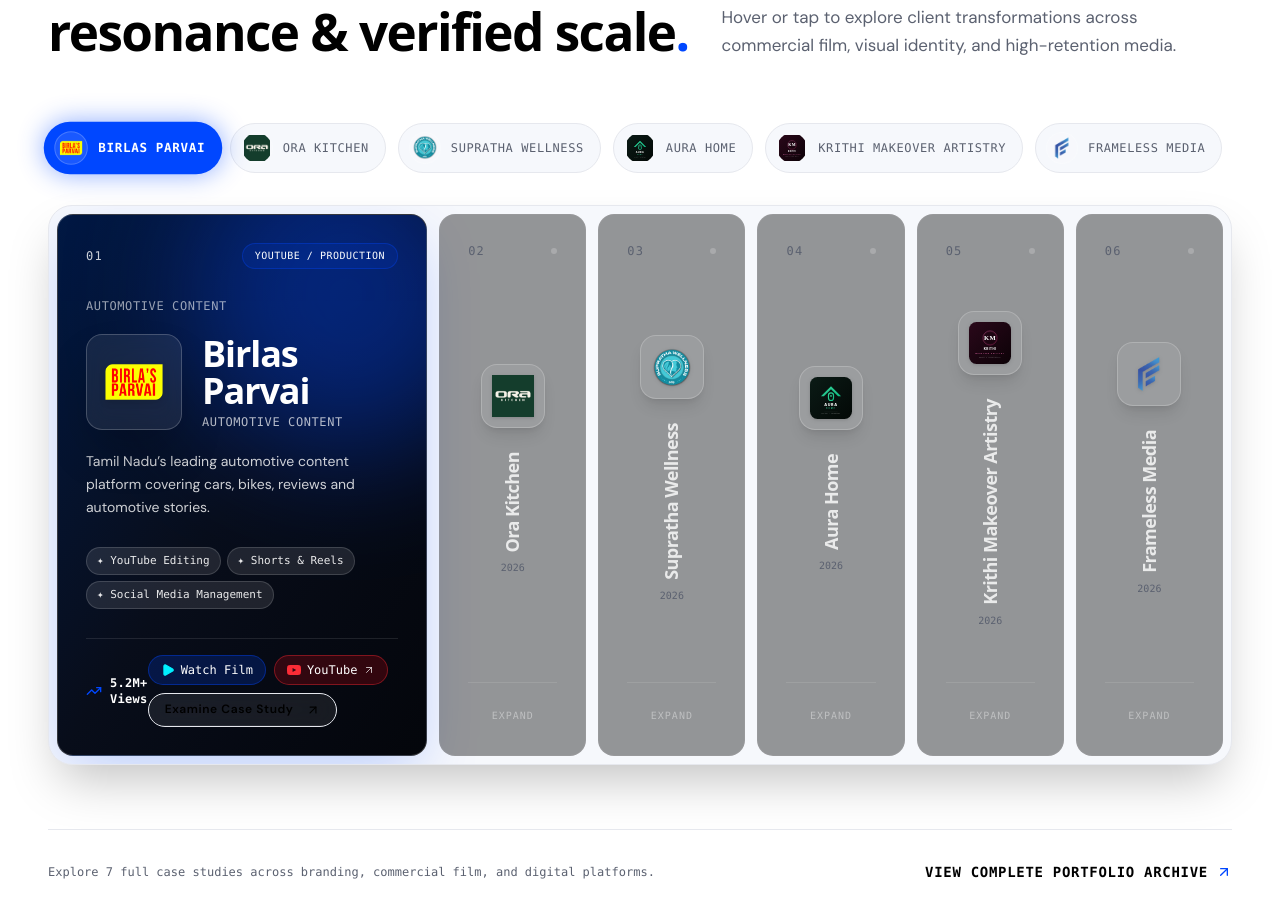
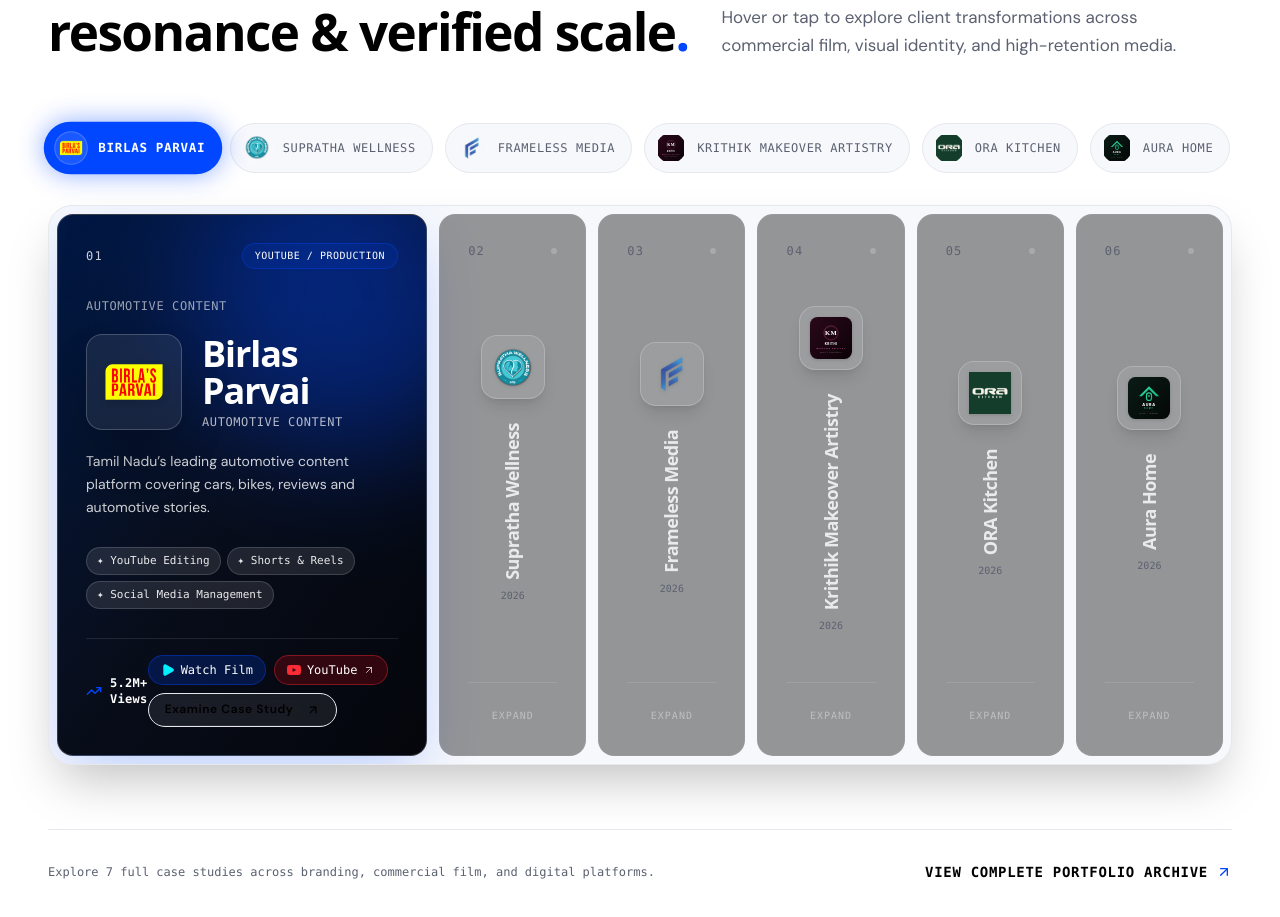
Before and after one commit to framelesshub-ui/frameless, a Next.js app: page / in a window 1280 px wide. Shown: the part 2050-2967 px from the top of the page. Built offline with nearby package versions, Linux system fonts and the light colour scheme; a web font is replaced by a local one.

Commit message:
feat: reorder client roster and active logo assets to priority sequence
1. BIRLAS PARVAI
2. SUPRATHA WELLNESS
3. FRAMELESS MEDIA
4. KRITHIK MAKEOVER ARTISTRY
5. ORA KITCHEN
6. AURA HOME

```diff
--- a/src/app/layout.tsx
+++ b/src/app/layout.tsx
@@ -161,11 +161,11 @@
           position: 2,
           item: {
             '@type': 'CreativeWork',
-            name: 'ORA Kitchens — Cinematic Commercial Film',
-            headline: 'ORA Kitchens — High-Speed Commercial Brand Film',
+            name: 'Supratha Wellness — Medical & Holistic Health Media',
+            headline: 'Supratha Wellness — 3.2M+ Views Clinical Media Transformation',
             creator: { '@id': 'https://framelesshub.com/#professionalservice' },
-            genre: 'Commercial Production & Cinema Post',
-            url: 'https://framelesshub.com/work/ora-kitchens',
+            genre: 'YouTube Video Editing & Healthcare Content',
+            url: 'https://framelesshub.com/work/supratha-wellness',
           },
         },
         {
@@ -173,11 +173,11 @@
           position: 3,
           item: {
             '@type': 'CreativeWork',
-            name: 'Aura Home — Tactile Brand System',
-            headline: 'Aura Home — Luxury Brand Identity & Packaging',
+            name: 'Frameless Media — Studio Identity & Digital Hub',
+            headline: 'Frameless Media — Flagship Cinema Platform & Entertainment Media',
             creator: { '@id': 'https://framelesshub.com/#professionalservice' },
-            genre: 'Brand Identity & Design System',
-            url: 'https://framelesshub.com/work/aura-home',
+            genre: 'Digital Platform & Content Production',
+            url: 'https://framelesshub.com/work/frameless-media',
           },
         },
         {
@@ -185,11 +185,11 @@
           position: 4,
           item: {
             '@type': 'CreativeWork',
-            name: 'Krithi — Editorial Lookbook & Campaign',
-            headline: 'Krithi — High-Fashion Campaign & Film',
+            name: 'Krithik Makeover Artistry — Luxury Beauty & Personal Brand',
+            headline: 'Krithik Makeover Artistry — Editorial Beauty & Personal Branding',
             creator: { '@id': 'https://framelesshub.com/#professionalservice' },
-            genre: 'Campaign Film & Lookbook',
-            url: 'https://framelesshub.com/work/krithi',
+            genre: 'Personal Branding & Visual Content',
+            url: 'https://framelesshub.com/work/krithi-makeover-artistry',
           },
         },
         {
@@ -197,11 +197,11 @@
           position: 5,
           item: {
             '@type': 'CreativeWork',
-            name: 'Frameless Media — Studio Identity & Digital Hub',
-            headline: 'Frameless Media — Flagship Creative Platform',
+            name: 'ORA Kitchen — Brand Identity & Social Growth',
+            headline: 'ORA Kitchen — Catering & Food Brand Identity Suite',
             creator: { '@id': 'https://framelesshub.com/#professionalservice' },
-            genre: 'Digital Platform & Identity',
-            url: 'https://framelesshub.com/work/frameless-media',
+            genre: 'Branding & Social Media Marketing',
+            url: 'https://framelesshub.com/work/ora-kitchen',
           },
         },
         {
@@ -209,23 +209,11 @@
           position: 6,
           item: {
             '@type': 'CreativeWork',
-            name: 'Nesta Coffee — Packaging & Brand Film',
-            headline: 'Nesta Coffee — Artisanal Coffee Identity & Film',
+            name: 'Aura Home — Tactile Brand System',
+            headline: 'Aura Home — Modern Living Brand Identity & Social Content',
             creator: { '@id': 'https://framelesshub.com/#professionalservice' },
-            genre: 'Packaging & Brand Film',
-            url: 'https://framelesshub.com/work/nesta-coffee',
-          },
-        },
-        {
-          '@type': 'ListItem',
-          position: 7,
-          item: {
-            '@type': 'CreativeWork',
-            name: 'Verve Fitness — Rebrand & App Visuals',
-            headline: 'Verve Fitness — High-Energy Rebrand & Motion',
-            creator: { '@id': 'https://framelesshub.com/#professionalservice' },
-            genre: 'Rebrand & Motion Design',
-            url: 'https://framelesshub.com/work/verve-fitness',
+            genre: 'Brand Identity & Design System',
+            url: 'https://framelesshub.com/work/aura-home',
           },
         },
       ],
--- a/src/components/home/FeaturedWorkShowcase.tsx
+++ b/src/components/home/FeaturedWorkShowcase.tsx
@@ -13,11 +13,11 @@
 // Flagship featured clients
 const FEATURED_SLUGS = [
   'birlas-parvai',
+  'supratha-wellness',
+  'frameless-media',
+  'krithi-makeover-artistry',
   'ora-kitchen',
-  'supratha-wellness',
   'aura-home',
-  'krithi-makeover-artistry',
-  'frameless-media',
 ];
 
 interface ShowcaseTheme {
--- a/src/data/branding.ts
+++ b/src/data/branding.ts
@@ -16,9 +16,27 @@
 
 export const BRANDING_PROJECTS: BrandingProject[] = [
   {
+    id: "krithi-makeover-artistry",
+    slug: "krithi-makeover-artistry-identity",
+    brandName: "Krithik Makeover Artistry",
+    tagline: "Haute Aesthetics & Editorial Distinction",
+    category: "Luxury Beauty & Personal Branding",
+    visualDirection: "Premium beauty / fashion / personal branding",
+    projectImage: "/media/clients/krithi-artistry.svg",
+    colorPalette: ["#100E12", "#E5D0C5", "#A38B7D", "#00F0FF"],
+    deliverables: [
+      "Signature Monogram & Foil Typography",
+      "Luxury Editorial Portfolio Design",
+      "VIP Client Consultation Suite",
+      "Certificate of Master Artistry"
+    ],
+    year: "2026",
+    narrative: "Positioned the artist as a premier high-fashion bridal and editorial authority through champagne-foil accents, modern luxury typography, and refined monochrome palettes."
+  },
+  {
     id: "ora-kitchen",
     slug: "ora-kitchen-branding",
-    brandName: "Ora Kitchen",
+    brandName: "ORA Kitchen",
     tagline: "Artisanal Culinary Craft & Gastronomy",
     category: "Culinary & Restaurant Identity",
     visualDirection: "Premium food / restaurant / kitchen branding",
@@ -41,6 +59,7 @@
     tagline: "Architectural Living & Spatial Serenity",
     category: "Interior & Lifestyle Architecture",
     visualDirection: "Premium interior / home / lifestyle branding",
+    projectImage: "/media/clients/aura-home.svg",
     colorPalette: ["#0C0E12", "#8C92A4", "#E2E8F0", "#00F0FF"],
     deliverables: [
       "Architectural Brand Identity",
@@ -50,22 +69,5 @@
     ],
     year: "2026",
     narrative: "Engineered a calm, architectural identity system characterized by generous negative space, refined serif titles, structured grid systems, and cool charcoal tones."
-  },
-  {
-    id: "krithi-makeover-artistry",
-    slug: "krithi-makeover-artistry-identity",
-    brandName: "Krithi Makeover Artistry",
-    tagline: "Haute Aesthetics & Editorial Distinction",
-    category: "Luxury Beauty & Personal Branding",
-    visualDirection: "Premium beauty / fashion / personal branding",
-    colorPalette: ["#100E12", "#E5D0C5", "#A38B7D", "#00F0FF"],
-    deliverables: [
-      "Signature Monogram & Foil Typography",
-      "Luxury Editorial Portfolio Design",
-      "VIP Client Consultation Suite",
-      "Certificate of Master Artistry"
-    ],
-    year: "2026",
-    narrative: "Positioned the artist as a premier high-fashion bridal and editorial authority through champagne-foil accents, modern luxury typography, and refined monochrome palettes."
   }
 ];
--- a/src/data/clients.ts
+++ b/src/data/clients.ts
@@ -41,15 +41,6 @@
     youtubeUrl: 'https://www.youtube.com/@SuprathaWellness',
   },
   {
-    id: 'ora-kitchen',
-    name: 'ORA Kitchen',
-    category: 'Catering & Food Brand',
-    description: 'A professional catering brand serving corporate events, weddings, parties and special occasions.',
-    services: ['Branding', 'Social Media Marketing', 'Content Creation', 'Social Media Management'],
-    logo: '/media/clients/ora-kitchen.png',
-    instagramUrl: 'https://www.instagram.com/orakitchen.official/',
-  },
-  {
     id: 'frameless-media',
     name: 'Frameless Media',
     category: 'Cinema & Entertainment Media',
@@ -60,20 +51,29 @@
     youtubeUrl: 'https://www.youtube.com/@Framelessmediatamil',
   },
   {
+    id: 'krithi-makeup-artist',
+    name: 'Krithik Makeover Artistry',
+    category: 'Luxury Makeup & Personal Brand',
+    description: 'A premium makeup artist brand focused on luxury beauty, professional portfolios and personal branding.',
+    services: ['Personal Branding', 'Content Creation', 'Social Media Management'],
+    logo: '/media/clients/krithi-artistry.svg',
+  },
+  {
+    id: 'ora-kitchen',
+    name: 'ORA Kitchen',
+    category: 'Catering & Food Brand',
+    description: 'A professional catering brand serving corporate events, weddings, parties and special occasions.',
+    services: ['Branding', 'Social Media Marketing', 'Content Creation', 'Social Media Management'],
+    logo: '/media/clients/ora-kitchen.png',
+    instagramUrl: 'https://www.instagram.com/orakitchen.official/',
+  },
+  {
     id: 'aura-homes',
-    name: 'Aura Homes',
+    name: 'Aura Home',
     category: 'Home & Lifestyle Brand',
     description: 'A home-focused brand offering essentials and products designed to elevate modern living spaces.',
     services: ['Social Media Marketing', 'Content Creation', 'Social Media Management'],
     logo: '/media/clients/aura-home.svg',
-  },
-  {
-    id: 'krithi-makeup-artist',
-    name: 'Krithi Makeup Artist',
-    category: 'Luxury Makeup & Personal Brand',
-    description: 'A premium makeup artist brand focused on luxury beauty, professional portfolios and personal branding.',
-    services: ['Personal Branding', 'Content Creation', 'Social Media Management'],
-    logo: '/media/clients/krithi-artistry.svg',
   },
   {
     id: 'seyon-lab',
@@ -110,6 +110,6 @@
   name: c.name,
   category: c.category,
   tagline: c.description,
-  logo: '/logo.png',
+  logo: c.logo || '/logo.png',
   symbol: c.name.slice(0, 2).toUpperCase(),
 }));
--- a/src/data/projects.ts
+++ b/src/data/projects.ts
@@ -60,8 +60,82 @@
       'Re-engineered opening hooks, introduced dynamic multi-camera roller cuts, calibrated bespoke cinematic color tones, and paced episodic beats with sound-design impacts.',
   },
   {
+    slug: 'supratha-wellness',
+    client: 'Supratha Wellness',
+    logo: '/media/clients/supratha-wellness.png',
+    title: 'Digital Content',
+    category: 'YouTube',
+    displayCategory: 'YouTube / Content',
+    thumbnail: 'https://i.ytimg.com/vi/b_g430s1Jr4/hq720.jpg',
+    videoEmbedUrl: 'https://www.youtube.com/embed/b_g430s1Jr4',
+    youtubeUrl: 'https://www.youtube.com/@SuprathaWellness',
+    channelUrl: 'https://www.youtube.com/@SuprathaWellness',
+    socialHandle: '@SuprathaWellness',
+    featured: true,
+    year: '2026',
+    overview:
+      'A health-focused content platform covering Ayurveda, Allopathy, Homeopathy, Acupuncture and wellness.',
+    deliverables: [
+      'YouTube Video Editing',
+    ],
+    verifiedResult: '3.2M+ Views',
+    challenge:
+      'Translate complex medical consultations, integrative wellness protocols, and clinical interviews into engaging, easily understood visual lessons.',
+    strategy:
+      'Introduced clean diagnostic lower-thirds, animated medical diagrams, balanced acoustic voice cleanup, and high-contrast thumbnail design.',
+  },
+  {
+    slug: 'frameless-media',
+    client: 'Frameless Media',
+    logo: '/logo.png',
+    title: 'Original Digital Content',
+    category: 'Content',
+    displayCategory: 'Media / Production',
+    thumbnail: 'https://i.ytimg.com/vi/iZa8A_V4z7Y/hq720.jpg',
+    videoEmbedUrl: 'https://www.youtube.com/embed/iZa8A_V4z7Y',
+    instagramUrl: 'https://www.instagram.com/frameless._/',
+    youtubeUrl: 'https://www.youtube.com/@Framelessmediatamil',
+    socialHandle: '@frameless._',
+    featured: true,
+    year: '2026',
+    overview:
+      'A cinema-focused content platform featuring interviews, public interactions and entertainment content.',
+    deliverables: [
+      'Content Production',
+      'Video Editing',
+      'Social Media Management',
+    ],
+    verifiedResult: '2.4M+ Views',
+    challenge:
+      'Produce high-turnaround cinema interview formats that compete with large television networks while preserving indie authentic character.',
+    strategy:
+      'Two-camera documentary setup, rapid 24-hour turnaround editing pipeline, micro-hook social shorts, and branded sound-bite cards.',
+  },
+  {
+    slug: 'krithi-makeover-artistry',
+    client: 'Krithik Makeover Artistry',
+    logo: '/media/clients/krithi-artistry.svg',
+    title: 'Brand & Social Content',
+    category: 'Branding',
+    displayCategory: 'Branding / Content',
+    featured: true,
+    year: '2026',
+    overview:
+      'A premium makeup artist brand focused on luxury beauty, professional portfolios and personal branding.',
+    deliverables: [
+      'Personal Branding',
+      'Content Creation',
+      'Social Media Management',
+    ],
+    verifiedResult: '280% Bridal Booking Inquiries',
+    challenge:
+      'Elevate a personal bridal artistry profile into an authoritative luxury brand commanding premium booking rates across South India.',
+    strategy:
+      'Cinematic close-up macro cinematography of beauty transformations, disciplined gold/rose color balance, and client testimonial story integration.',
+  },
+  {
     slug: 'ora-kitchen',
-    client: 'Ora Kitchen',
+    client: 'ORA Kitchen',
     logo: '/media/clients/ora-kitchen.png',
     title: 'Brand Identity',
     category: 'Branding',
@@ -107,53 +181,6 @@
       'Engineered an architectural brand language emphasizing natural daylight, negative space, and Scandinavian-meets-contemporary interior vignettes.',
   },
   {
-    slug: 'supratha-wellness',
-    client: 'Supratha Wellness',
-    logo: '/media/clients/supratha-wellness.png',
-    title: 'Digital Content',
-    category: 'YouTube',
-    displayCategory: 'YouTube / Content',
-    thumbnail: 'https://i.ytimg.com/vi/b_g430s1Jr4/hq720.jpg',
-    videoEmbedUrl: 'https://www.youtube.com/embed/b_g430s1Jr4',
-    youtubeUrl: 'https://www.youtube.com/@SuprathaWellness',
-    channelUrl: 'https://www.youtube.com/@SuprathaWellness',
-    socialHandle: '@SuprathaWellness',
-    featured: true,
-    year: '2026',
-    overview:
-      'A health-focused content platform covering Ayurveda, Allopathy, Homeopathy, Acupuncture and wellness.',
-    deliverables: [
-      'YouTube Video Editing',
-    ],
-    verifiedResult: '3.2M+ Views',
-    challenge:
-      'Translate complex medical consultations, integrative wellness protocols, and clinical interviews into engaging, easily understood visual lessons.',
-    strategy:
-      'Introduced clean diagnostic lower-thirds, animated medical diagrams, balanced acoustic voice cleanup, and high-contrast thumbnail design.',
-  },
-  {
-    slug: 'krithi-makeover-artistry',
-    client: 'Krithi Makeover Artistry',
-    logo: '/media/clients/krithi-artistry.svg',
-    title: 'Brand & Social Content',
-    category: 'Branding',
-    displayCategory: 'Branding / Content',
-    featured: true,
-    year: '2026',
-    overview:
-      'A premium makeup artist brand focused on luxury beauty, professional portfolios and personal branding.',
-    deliverables: [
-      'Personal Branding',
-      'Content Creation',
-      'Social Media Management',
-    ],
-    verifiedResult: '280% Bridal Booking Inquiries',
-    challenge:
-      'Elevate a personal bridal artistry profile into an authoritative luxury brand commanding premium booking rates across South India.',
-    strategy:
-      'Cinematic close-up macro cinematography of beauty transformations, disciplined gold/rose color balance, and client testimonial story integration.',
-  },
-  {
     slug: 'seyon-lab',
     client: 'Seyon Lab',
     title: 'Digital Presence',
@@ -172,33 +199,6 @@
       'Clarify complex CRM multi-channel features into accessible value propositions for modern enterprise founders and growth leaders.',
     strategy:
       'Developed high-fidelity UI motion graphics, product workflow visualizations, and high-velocity social explainers showcasing business efficiency.',
-  },
-  {
-    slug: 'frameless-media',
-    client: 'Frameless Media',
-    logo: '/logo.png',
-    title: 'Original Digital Content',
-    category: 'Content',
-    displayCategory: 'Media / Production',
-    thumbnail: 'https://i.ytimg.com/vi/iZa8A_V4z7Y/hq720.jpg',
-    videoEmbedUrl: 'https://www.youtube.com/embed/iZa8A_V4z7Y',
-    instagramUrl: 'https://www.instagram.com/frameless._/',
-    youtubeUrl: 'https://www.youtube.com/@Framelessmediatamil',
-    socialHandle: '@frameless._',
-    featured: true,
-    year: '2026',
-    overview:
-      'A cinema-focused content platform featuring interviews, public interactions and entertainment content.',
-    deliverables: [
-      'Content Production',
-      'Video Editing',
-      'Social Media Management',
-    ],
-    verifiedResult: '2.4M+ Views',
-    challenge:
-      'Produce high-turnaround cinema interview formats that compete with large television networks while preserving indie authentic character.',
-    strategy:
-      'Two-camera documentary setup, rapid 24-hour turnaround editing pipeline, micro-hook social shorts, and branded sound-bite cards.',
   },
 ];
 
```
Also changed, not shown: src/components/TrustSection.tsx (+17 -8 lines).
